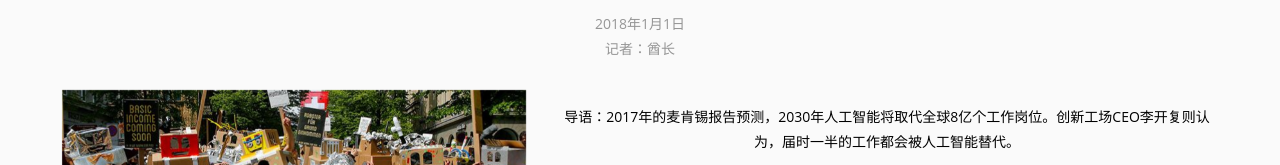
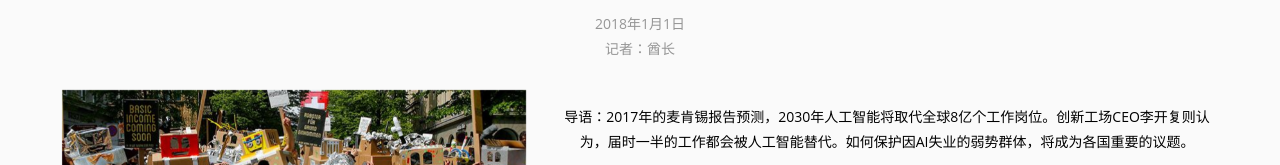
Before and after one commit to dairongling/dairongling.github.io, a plain HTML site: page index.html in a window 1280 px wide. Shown: the part 2599-2764 px from the top of the page. Drawn offline with Linux system fonts and the light colour scheme; a web font is replaced by a local one.

Commit message:
modified index.html

```diff
--- a/index.html
+++ b/index.html
@@ -211,7 +211,7 @@ Smartphone Compatible web template, free webdesigns for Nokia, Samsung, LG, Sony
 				<div class="col-md-7 a-banner-bottom-text">
 					<div class="jumbotron banner-bottom-left wow fadeInLeft animated animated" data-wow-delay="0.5s" style="visibility: visible; -webkit-animation-delay: 0.5s;">
 
-						<h5>导语：2017年的麦肯锡报告预测，2030年人工智能将取代全球8亿个工作岗位。创新工场CEO李开复则认为，届时一半的工作都会被人工智能替代。</span></h5>
+						<h5>导语：2017年的麦肯锡报告预测，2030年人工智能将取代全球8亿个工作岗位。创新工场CEO李开复则认为，届时一半的工作都会被人工智能替代。如何保护因AI失业的弱势群体，将成为各国重要的议题。</span></h5>
 						<p>正文：来自《经济学人》的消息称，美林银行最近预测表明，到2025年人工智能将创造140亿到330亿美元的颠覆性影响，其中包括因AI导致工作自动化而减少的90亿美元雇佣成本。从企业家的角度来是说，劳动力雇佣是成本；而对劳动者而言，这则是他们生活收入的来源……点击“阅读全文”查看完整文章
 				    </p>
                         <div class="see-button">
```
